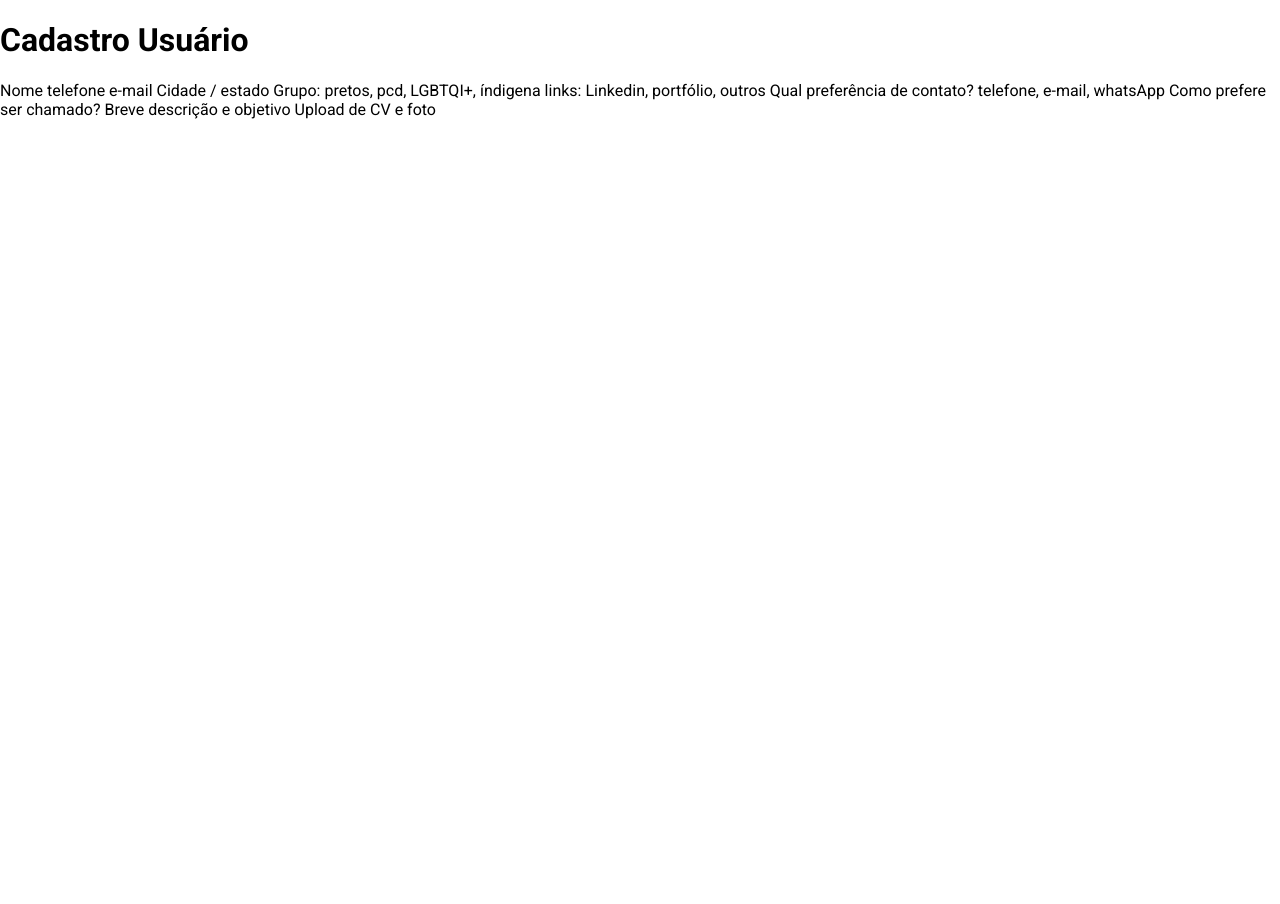
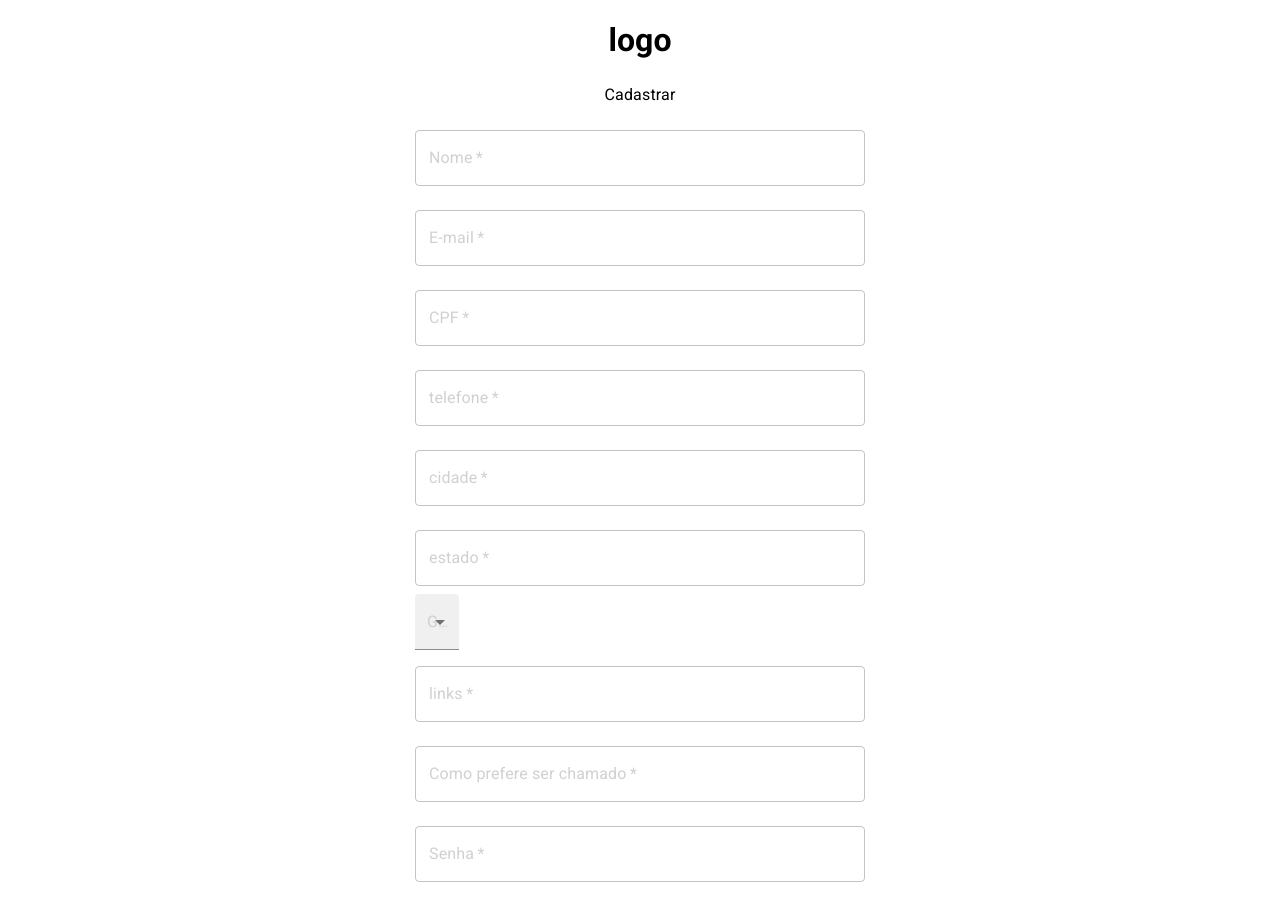
Before and after one commit to RogUnique/diversa_plus, a React (Create React App) app in the folder time38/: page /cadastro in a window 1280 px wide. Shown: the top 904 px of the page. Before the commit the page ends 821 px from the top, so only its background shows below. Built offline with nearby package versions, Linux system fonts and the light colour scheme.

Commit message:
create singUpUserPage

```diff
--- a/time38/package.json
+++ b/time38/package.json
@@ -7,12 +7,14 @@
     "@emotion/styled": "^11.6.0",
     "@material-ui/core": "^5.0.0-beta.5",
     "@material-ui/styled-engine-sc": "^5.0.0-beta.5",
+    "@material-ui/styles": "^4.11.4",
     "@testing-library/jest-dom": "^5.15.1",
     "@testing-library/react": "^11.2.7",
     "@testing-library/user-event": "^12.8.3",
     "axios": "^0.24.0",
     "react": "^17.0.2",
     "react-dom": "^17.0.2",
+    "react-icons": "^4.3.1",
     "react-router-dom": "^6.0.2",
     "react-scripts": "4.0.3",
     "styled-components": "^5.3.3",
--- /dev/null
+++ b/time38/src/hooks/useForm.js
@@ -0,0 +1,18 @@
+import { useState } from 'react';
+
+const useForm = (initialState) => {
+  const [form, setForm] = useState(initialState);
+
+  const handleInputChange = (event) => {
+    const { name, value } = event.target;
+    setForm({ ...form, [name]: value });
+  };
+
+  const clear = () => {
+    setForm(initialState);
+  };
+
+  return [form, handleInputChange, clear];
+};
+
+export default useForm;
--- a/time38/src/pages/LoginPage/LoginPage.js
+++ b/time38/src/pages/LoginPage/LoginPage.js
@@ -1,19 +1,38 @@
 import { Button } from '@material-ui/core';
 import React from 'react';
+import { useNavigate } from 'react-router-dom';
 import { LoginPageContainer } from './styled';
+import { goToJobs } from '../../routes/coordinator';
+import { goToSingUpUser } from '../../routes/coordinator';
 
 const LoginPage = () => {
+  const navigate = useNavigate();
   return (
     <LoginPageContainer>
       <h1>Login</h1>
       <p>usr</p>
       <p>senha</p>
-      <Button variant="contained" color="primary">
-        Login
-      </Button>
-      <Button variant="contained" color="primary">
-        Cadastre-se
-      </Button>
+
+      <div>
+        <Button
+          fullWidth
+          variant={'contained'}
+          color={'primary'}
+          onClick={() => goToJobs(navigate)}
+        >
+          Login
+        </Button>
+      </div>
+      <div>
+        <Button
+          fullWidth
+          variant={'contained'}
+          color={'primary'}
+          onClick={() => goToSingUpUser(navigate)}
+        >
+          Cadastre-se
+        </Button>
+      </div>
     </LoginPageContainer>
   );
 };
--- a/time38/src/pages/SingUpUserPage/SingUpUserPage.js
+++ b/time38/src/pages/SingUpUserPage/SingUpUserPage.js
@@ -1,27 +1,282 @@
-import React from 'react';
+// import React from 'react';
 
-const SingUpUserPage = () => {
+// const SingUpUserPage = () => {
+//   return (
+//     <div>
+//       <h1>Cadastro Usuário</h1>
+//       Nome
+//       telefone
+//       e-mail
+//       Cidade / estado
+
+//       Grupo: pretos, pcd, LGBTQI+, índigena
+
+//       links: Linkedin, portfólio, outros
+
+//       Qual preferência de contato? telefone, e-mail, whatsApp
+
+//       Como prefere ser chamado?
+
+//       Breve descrição e objetivo
+
+//       Upload de CV e foto
+//     </div>
+//   );
+// };
+
+// export default SingUpUserPage;
+import React, { useState } from 'react';
+import useForm from '../../hooks/useForm';
+import { ScreenContainer, InputsContainer, ArrowBackContainer } from './styled';
+import { Button, TextField, Typography } from '@material-ui/core';
+import { useNavigate } from 'react-router-dom';
+import CircularProgress from '@material-ui/core/CircularProgress';
+import InputAdornment from '@material-ui/core/InputAdornment';
+import IconButton from '@material-ui/core/IconButton';
+import { goToJobs } from '../../routes/coordinator';
+import InputLabel from '@material-ui/core/InputLabel';
+import MenuItem from '@material-ui/core/MenuItem';
+import FormControl from '@material-ui/core/FormControl';
+import Select from '@material-ui/core/Select';
+import { FaAngleLeft } from "react-icons/fa";
+import { goToLogin } from '../../routes/coordinator';
+
+const SignUpUserPage = () => {
+  const [form, onChange, clear] = useForm({
+    name: '',
+    email: '',
+    cpf: '',
+    telefone: '',
+    cidade: '',
+    estado: '',
+    password: '',
+    links: '',
+    chooseName: '',
+  });
+  const [isLoading, setIsLoading] = useState(false);
+  const [showPassword, setShowPassword] = useState(false);
+  const navigate = useNavigate();
+
+  const onClickShowPassword = () => {
+    setShowPassword(!showPassword);
+  };
+
+  const onMouseDownPassword = () => {
+    setShowPassword(!showPassword);
+  };
+
+
   return (
-    <div>
-      <h1>Cadastro Usuário</h1>
-      Nome
-      telefone
-      e-mail
-      Cidade / estado
+    <ScreenContainer>
+      <h1>logo</h1>
 
-      Grupo: pretos, pcd, LGBTQI+, índigena
+      <Typography variant="subtitle1" gutterBottom>
+        Cadastrar
+      </Typography>
 
-      links: Linkedin, portfólio, outros
+      <InputsContainer>
+        <form>
+          <TextField
+            name={'name'}
+            value={form.name}
+            onChange={onChange}
+            label={'Nome'}
+            variant={'outlined'}
+            fullWidth
+            margin={'normal'}
+            required
+            type={'text'}
+            placeholder={'Nome e sobrenome'}
+          />
 
-      Qual preferência de contato? telefone, e-mail, whatsApp
+          <TextField
+            name={'email'}
+            value={form.email}
+            onChange={onChange}
+            label={'E-mail'}
+            variant={'outlined'}
+            fullWidth
+            margin={'normal'}
+            required
+            type={'email'}
+            placeholder={'email@email.com'}
+          />
 
-      Como prefere ser chamado?
+          <TextField
+            name={'cpf'}
+            value={form.cpf}
+            onChange={onChange}
+            label={'CPF'}
+            variant={'outlined'}
+            fullWidth
+            margin={'normal'}
+            required
+            type={'number'}
+            placeholder={'000.000.000-00 (apenas números)'}
+            inputProps={{ pattern: '^d{3}.d{3}.d{3}-d{2}$' }}
+          />
 
-      Breve descrição e objetivo
+          <TextField
+            name={'telefone'}
+            value={form.telefone}
+            onChange={onChange}
+            label={'telefone'}
+            variant={'outlined'}
+            fullWidth
+            margin={'normal'}
+            required
+            type={'number'}
+            placeholder={'(00)0-0000-0000 (apenas números)'}
+          />
 
-      Upload de CV e foto
-    </div>
+          <TextField
+            name={'cidade'}
+            value={form.cidade}
+            onChange={onChange}
+            label={'cidade'}
+            variant={'outlined'}
+            fullWidth
+            margin={'normal'}
+            required
+            type={'text'}
+            placeholder={'cidade'}
+          />
+
+          <TextField
+            name={'estado'}
+            value={form.estado}
+            onChange={onChange}
+            label={'estado'}
+            variant={'outlined'}
+            fullWidth
+            margin={'normal'}
+            required
+            type={'text'}
+            placeholder={'estado'}
+          />
+
+          <FormControl variant="filled">
+            <InputLabel id="grupo" fullWidth margin={'normal'}>
+              Grupo
+            </InputLabel>
+            <Select labelId="Grupo" id="grupo">
+              <MenuItem value="">
+                <em>None</em>
+              </MenuItem>
+              <MenuItem value={10}>Preto</MenuItem>
+              <MenuItem value={20}>LGBTQI+</MenuItem>
+              <MenuItem value={30}>Indigena</MenuItem>
+            </Select>
+          </FormControl>
+
+          <TextField
+            name={'links'}
+            value={form.links}
+            onChange={onChange}
+            label={'links'}
+            variant={'outlined'}
+            fullWidth
+            margin={'normal'}
+            required
+            type={'text'}
+            placeholder={'Linkedin, portfólio, outros'}
+          />
+
+          <TextField
+            name={'Como prefere ser chamado?'}
+            value={form.chooseName}
+            onChange={onChange}
+            label={'Como prefere ser chamado'}
+            variant={'outlined'}
+            fullWidth
+            margin={'normal'}
+            required
+            type={'text'}
+            placeholder={'Como prefere ser chamado?'}
+          />
+
+          <TextField
+            name={'password'}
+            value={form.password}
+            onChange={onChange}
+            label={'Senha'}
+            variant={'outlined'}
+            fullWidth
+            margin={'normal'}
+            required
+            type={showPassword ? 'text' : 'password'}
+            placeholder={'Mínimo de 6 caracteres'}
+            inputProps={{ pattern: '^.{6,}' }}
+            InputProps={{
+              endAdornment: (
+                <InputAdornment position="end">
+                  <IconButton
+                    aria-label="toggle password visibility"
+                    onClick={onClickShowPassword}
+                    onMouseDown={onMouseDownPassword}
+                  ></IconButton>
+                </InputAdornment>
+              ),
+            }}
+          />
+
+          <TextField
+            name={'confirm_password'}
+            value={form.password}
+            onChange={onChange}
+            label={'Confirmar'}
+            variant={'outlined'}
+            fullWidth
+            margin={'normal'}
+            required
+            type={showPassword ? 'text' : 'password'}
+            placeholder={'Confirme a senha anterior'}
+            inputProps={{ pattern: '^.{6,}' }}
+            InputProps={{
+              endAdornment: (
+                <InputAdornment position="end">
+                  <IconButton
+                    aria-label="toggle password visibility"
+                    onClick={onClickShowPassword}
+                    onMouseDown={onMouseDownPassword}
+                  ></IconButton>
+                </InputAdornment>
+              ),
+            }}
+          />
+
+          <Button
+            type={'submit'}
+            fullWidth
+            variant={'contained'}
+            color={'primary'}
+            padding={10}
+            onClick={() => {
+              alert('cadastro efetuado');
+              goToJobs(navigate);
+            }}
+          >
+            {isLoading ? (
+              <CircularProgress color={'inherit'} size={24} />
+            ) : (
+              <>Criar</>
+            )}
+          </Button>
+        </form>
+      </InputsContainer>
+
+      <ArrowBackContainer>
+        <IconButton
+          onClick={() => goToLogin(navigate)}
+          size="larger"
+          type="submit"
+          aria-label="ArrowBackIos"
+        >
+          <FaAngleLeft/>
+        </IconButton>
+      </ArrowBackContainer>
+    </ScreenContainer>
   );
 };
 
-export default SingUpUserPage;
+export default SignUpUserPage;
--- a/time38/src/pages/SingUpUserPage/styled.js
+++ b/time38/src/pages/SingUpUserPage/styled.js
@@ -0,0 +1,32 @@
+import styled from "styled-components"
+
+
+export const ScreenContainer = styled.div`
+  display: flex;
+  flex-direction: column;
+  align-items: center;
+  width: 100vw;
+`
+
+export const InputsContainer = styled.div`
+  display: flex;
+  flex-direction: column;
+  width: 80vw;
+  max-width: 450px;
+  align-items: center;
+  margin-bottom: 20px;
+`
+
+export const LoginFormContainer = styled.div`
+  display: flex;
+  flex-direction: column;
+  width: 80vw;
+  max-width: 450px;
+  align-items: center;
+  margin-bottom: 20px;
+`
+
+export const ArrowBackContainer = styled.div`
+  display: flex;
+  flex-direction: column;
+`
```
Also changed, not shown: 1 other file (tests, documents, lock files or other folders).
